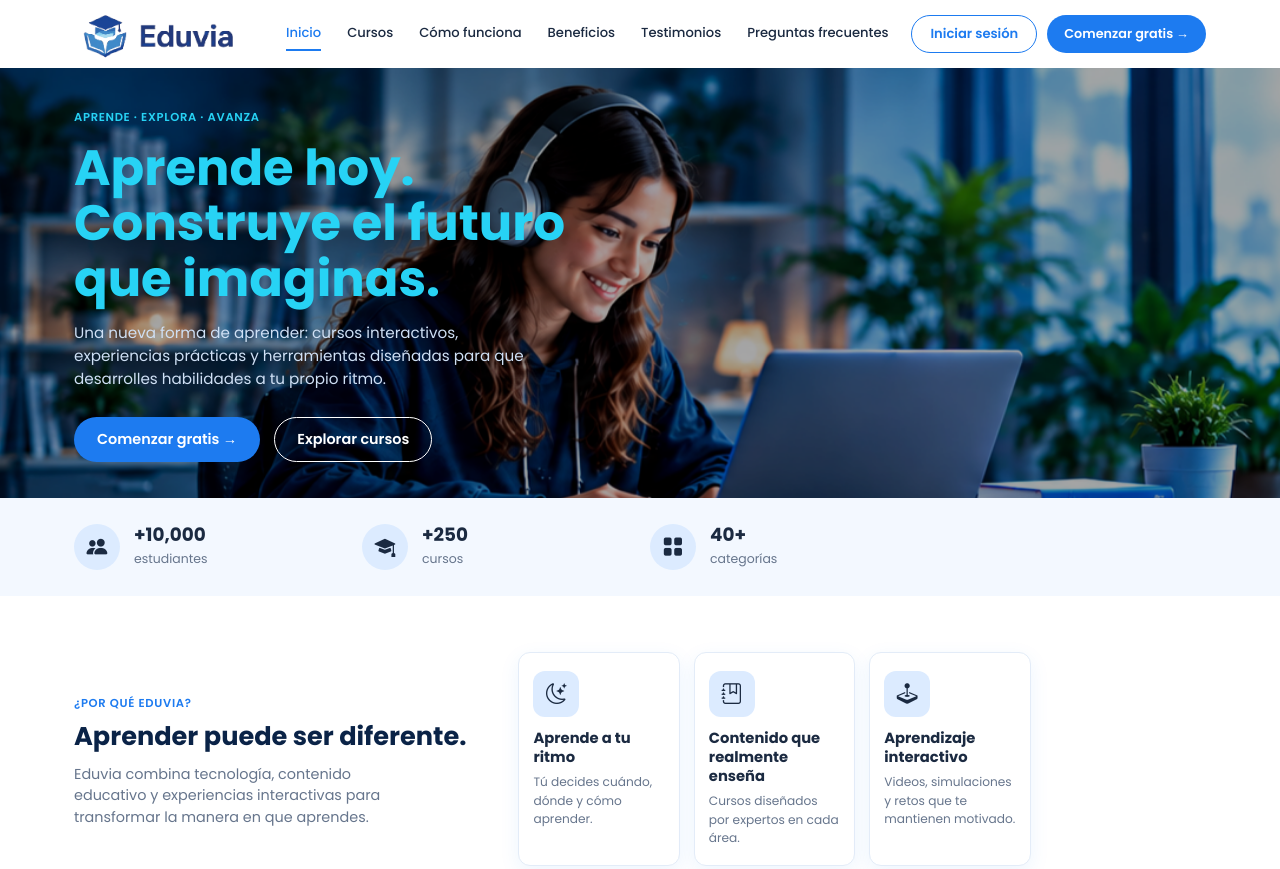
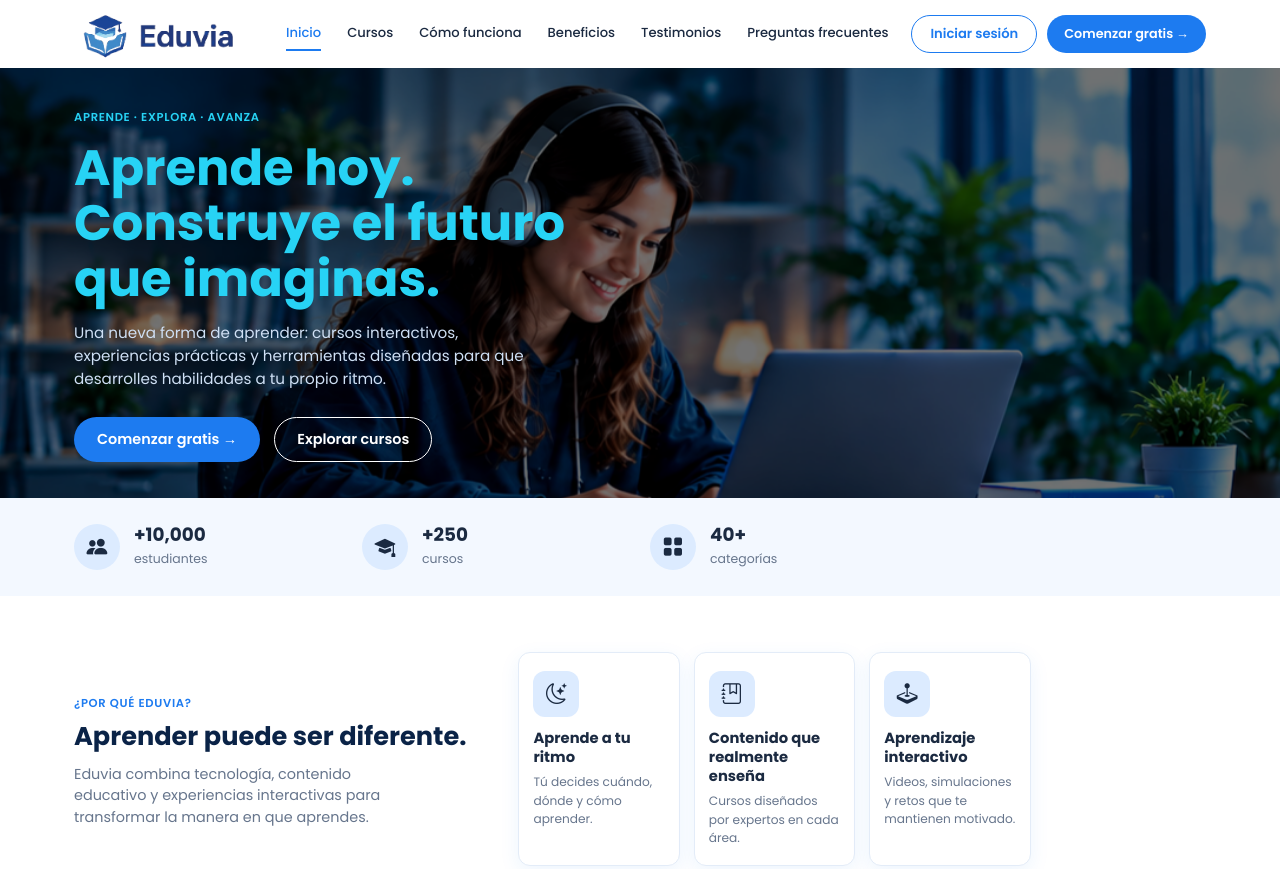
Before and after one commit to imsayenx/Eduvia-Landing-Page, a website: page index.html in a window 1280 px wide. Shown: the top 869 px of the page. Drawn offline with nearby package versions, Linux system fonts and the light colour scheme.

Commit message:
Adjust brightness filter in styles.css
reducción de constraste

```diff
--- a/styles.css
+++ b/styles.css
@@ -58,7 +58,7 @@ header.scrolled{box-shadow:0 4px 18px var(--shadow)}
  object-position:center right;
  z-index:0;
  display:block;
- filter:brightness(.65)
+ filter:brightness(.45)
 }
 .hero .wrap{
  display:grid;
```
